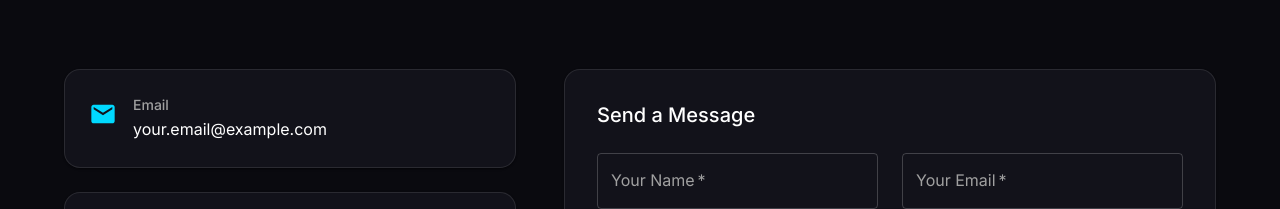
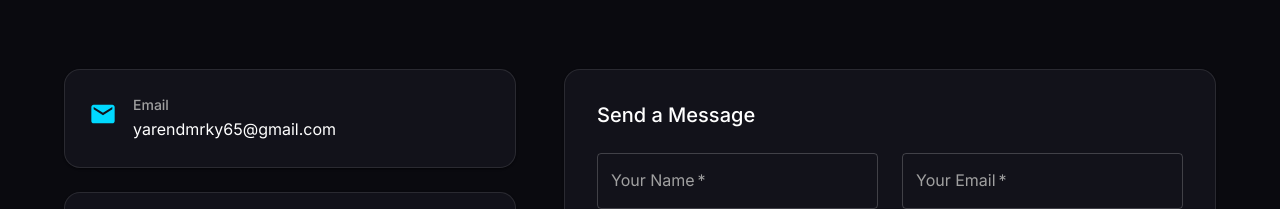
Before and after one commit to yarendkaya/demirkayaren.devFrontend, a React (Vite) app: page / in a window 1280 px wide. Shown: the part 5026-5235 px from the top of the page. Built offline with nearby package versions, Linux system fonts and the light colour scheme.

Commit message:
Added mail to the website

```diff
--- a/src/components/Contact.tsx
+++ b/src/components/Contact.tsx
@@ -6,8 +6,8 @@ const contactInfo = [
   {
     icon: <Email sx={{ fontSize: 28 }} />,
     title: 'Email',
-    value: 'your.email@example.com',
-    link: 'mailto:your.email@example.com',
+    value: 'yarendmrky65@gmail.com',
+    link: 'mailto:yarendmrky65@gmail.com?subject=Hello%20from%20your%20portfolio',
   },
   {
     icon: <LinkedIn sx={{ fontSize: 28 }} />,
--- a/src/components/Footer.tsx
+++ b/src/components/Footer.tsx
@@ -61,7 +61,7 @@ const Footer = () => {
             <LinkedIn />
           </IconButton>
           <IconButton
-            href="mailto:your.email@example.com"
+            href="mailto:yarendmrky65@gmail.com?subject=Hello%20from%20your%20portfolio"
             sx={{
               color: 'text.secondary',
               '&:hover': { color: 'primary.main' },
--- a/src/components/Hero.tsx
+++ b/src/components/Hero.tsx
@@ -138,7 +138,7 @@ const Hero = () => {
               <LinkedIn />
             </Button>
             <Button
-              href="mailto:your.email@example.com"
+              href="mailto:yarendmrky65@gmail.com?subject=Hello%20from%20your%20portfolio"
               sx={{
                 minWidth: 'auto',
                 p: 1.5,
```
